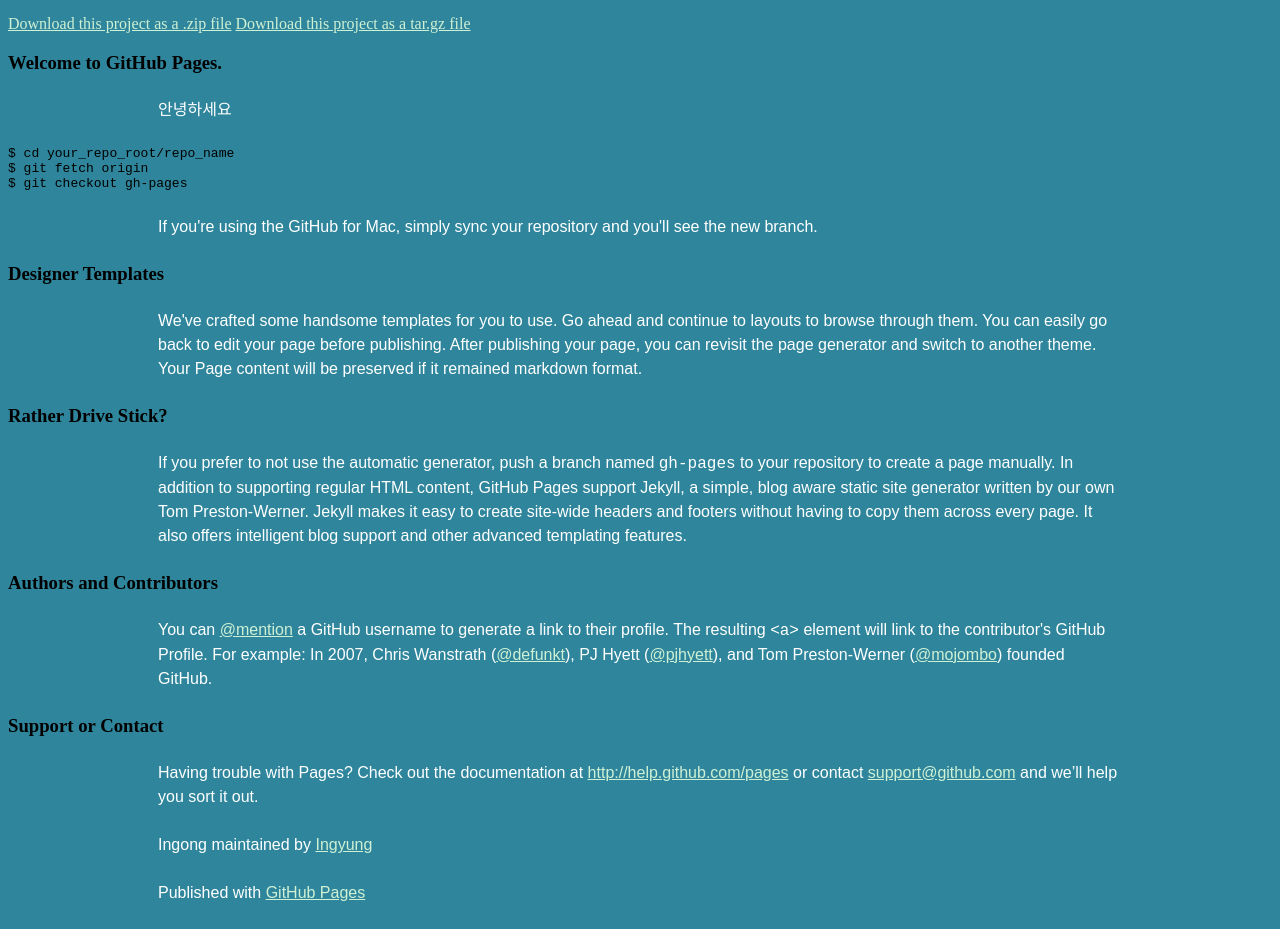
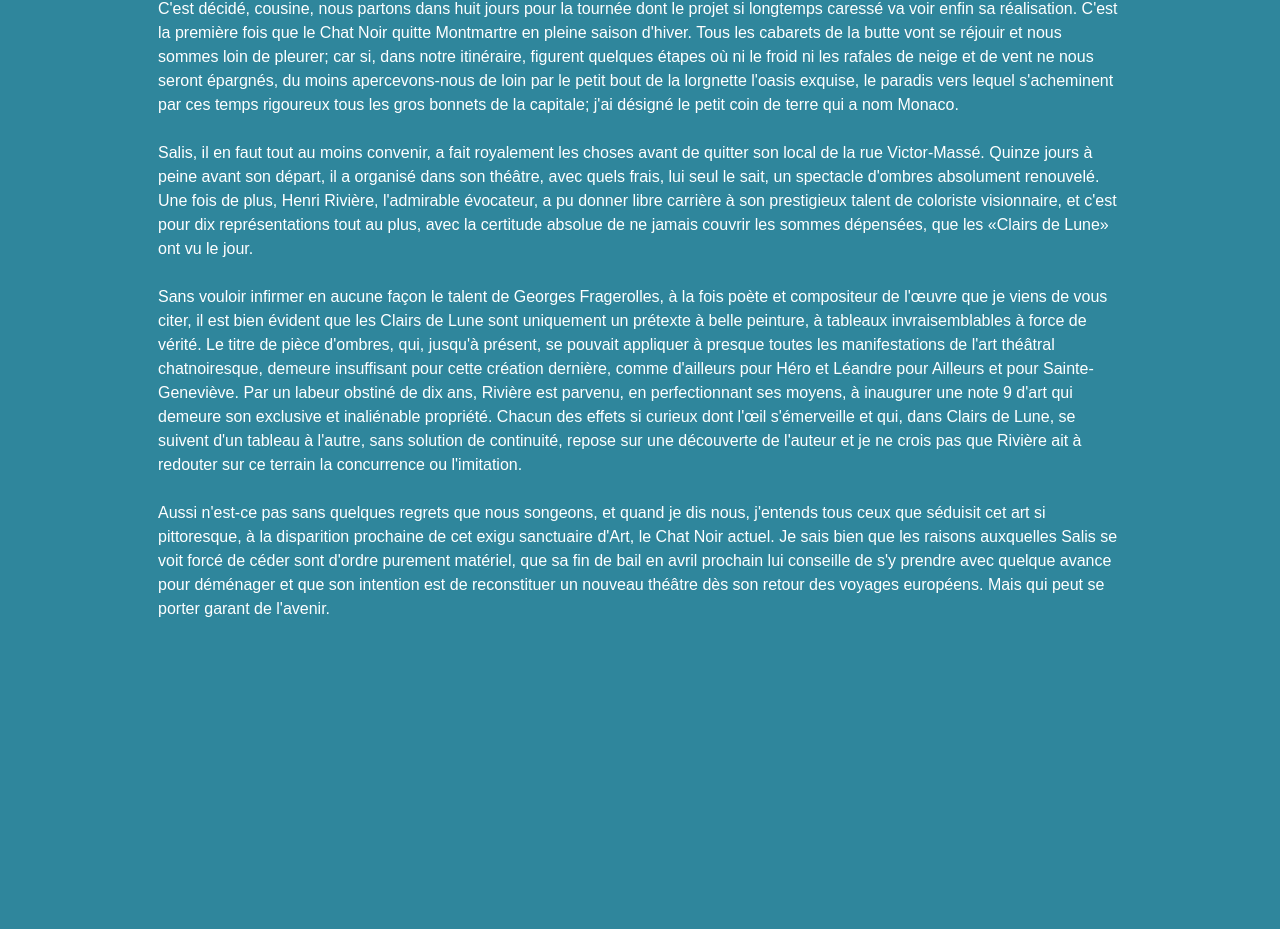
Before and after one commit to Ingyung/ingong, a plain HTML site: page index.html in a window 1280 px wide. Shown: the part 215-1144 px from the top of the page. After the commit the page ends 860 px from the top, so only its background shows below. Drawn offline with Linux system fonts and the light colour scheme; a web font is replaced by a local one.

Commit message:
3차변경
인덱스

```diff
--- a/index.html
+++ b/index.html
@@ -8,71 +8,19 @@
 
     <link rel="stylesheet" type="text/css" media="screen" href="stylesheets/stylesheet.css">
 
-    <title>Ingong</title>
+
   </head>
 
   <body>
+<h1>PRÉFACE</h1>
+<h2>Paris, le 5 janvier 1897.</h2>
+<p>C'est décidé, cousine, nous partons dans huit jours pour la tournée dont le projet si longtemps caressé va voir enfin sa réalisation. C'est la première fois que le Chat Noir quitte Montmartre en pleine saison d'hiver. Tous les cabarets de la butte vont se réjouir et nous sommes loin de pleurer; car si, dans notre itinéraire, figurent quelques étapes où ni le froid ni les rafales de neige et de vent ne nous seront épargnés, du moins apercevons-nous de loin par le petit bout de la lorgnette l'oasis exquise, le paradis vers lequel s'acheminent par ces temps rigoureux tous les gros bonnets de la capitale; j'ai désigné le petit coin de terre qui a nom Monaco.</p>
 
-    <!-- HEADER -->
-    <div id="header_wrap" class="outer">
-        <header class="inner">
-          <a id="forkme_banner" href="https://github.com/Ingyung/ingong">View on GitHub</a>
+<p>Salis, il en faut tout au moins convenir, a fait royalement les choses avant de quitter son local de la rue Victor-Massé. Quinze jours à peine avant son départ, il a organisé dans son théâtre, avec quels frais, lui seul le sait, un spectacle d'ombres absolument renouvelé. Une fois de plus, Henri Rivière, l'admirable évocateur, a pu donner libre carrière à son prestigieux talent de coloriste visionnaire, et c'est pour dix représentations tout au plus, avec la certitude absolue de ne jamais couvrir les sommes dépensées, que les «Clairs de Lune» ont vu le jour.</p>
 
-          <h1 id="project_title">Ingong</h1>
-          <h2 id="project_tagline">930531 강인경</h2>
+<p>Sans vouloir infirmer en aucune façon le talent de Georges Fragerolles, à la fois poète et compositeur de l'œuvre que je viens de vous citer, il est bien évident que les Clairs de Lune sont uniquement un prétexte à belle peinture, à tableaux invraisemblables à force de vérité. Le titre de pièce d'ombres, qui, jusqu'à présent, se pouvait appliquer à presque toutes les manifestations de l'art théâtral chatnoiresque, demeure insuffisant pour cette création dernière, comme d'ailleurs pour Héro et Léandre pour Ailleurs et pour Sainte-Geneviève. Par un labeur obstiné de dix ans, Rivière est parvenu, en perfectionnant ses moyens, à inaugurer une note  9 d'art qui demeure son exclusive et inaliénable propriété. Chacun des effets si curieux dont l'œil s'émerveille et qui, dans Clairs de Lune, se suivent d'un tableau à l'autre, sans solution de continuité, repose sur une découverte de l'auteur et je ne crois pas que Rivière ait à redouter sur ce terrain la concurrence ou l'imitation.</p>
 
-            <section id="downloads">
-              <a class="zip_download_link" href="https://github.com/Ingyung/ingong/zipball/master">Download this project as a .zip file</a>
-              <a class="tar_download_link" href="https://github.com/Ingyung/ingong/tarball/master">Download this project as a tar.gz file</a>
-            </section>
-        </header>
-    </div>
-
-    <!-- MAIN CONTENT -->
-    <div id="main_content_wrap" class="outer">
-      <section id="main_content" class="inner">
-        <h3>
-<a name="welcome-to-github-pages" class="anchor" href="#welcome-to-github-pages"><span class="octicon octicon-link"></span></a>Welcome to GitHub Pages.</h3>
-
-<p>안녕하세요</p>
-
-<pre><code>$ cd your_repo_root/repo_name
-$ git fetch origin
-$ git checkout gh-pages
-</code></pre>
-
-<p>If you're using the GitHub for Mac, simply sync your repository and you'll see the new branch.</p>
-
-<h3>
-<a name="designer-templates" class="anchor" href="#designer-templates"><span class="octicon octicon-link"></span></a>Designer Templates</h3>
-
-<p>We've crafted some handsome templates for you to use. Go ahead and continue to layouts to browse through them. You can easily go back to edit your page before publishing. After publishing your page, you can revisit the page generator and switch to another theme. Your Page content will be preserved if it remained markdown format.</p>
-
-<h3>
-<a name="rather-drive-stick" class="anchor" href="#rather-drive-stick"><span class="octicon octicon-link"></span></a>Rather Drive Stick?</h3>
-
-<p>If you prefer to not use the automatic generator, push a branch named <code>gh-pages</code> to your repository to create a page manually. In addition to supporting regular HTML content, GitHub Pages support Jekyll, a simple, blog aware static site generator written by our own Tom Preston-Werner. Jekyll makes it easy to create site-wide headers and footers without having to copy them across every page. It also offers intelligent blog support and other advanced templating features.</p>
-
-<h3>
-<a name="authors-and-contributors" class="anchor" href="#authors-and-contributors"><span class="octicon octicon-link"></span></a>Authors and Contributors</h3>
-
-<p>You can <a href="https://github.com/blog/821" class="user-mention">@mention</a> a GitHub username to generate a link to their profile. The resulting <code>&lt;a&gt;</code> element will link to the contributor's GitHub Profile. For example: In 2007, Chris Wanstrath (<a href="https://github.com/defunkt" class="user-mention">@defunkt</a>), PJ Hyett (<a href="https://github.com/pjhyett" class="user-mention">@pjhyett</a>), and Tom Preston-Werner (<a href="https://github.com/mojombo" class="user-mention">@mojombo</a>) founded GitHub.</p>
-
-<h3>
-<a name="support-or-contact" class="anchor" href="#support-or-contact"><span class="octicon octicon-link"></span></a>Support or Contact</h3>
-
-<p>Having trouble with Pages? Check out the documentation at <a href="http://help.github.com/pages">http://help.github.com/pages</a> or contact <a href="mailto:support@github.com">support@github.com</a> and we’ll help you sort it out.</p>
-      </section>
-    </div>
-
-    <!-- FOOTER  -->
-    <div id="footer_wrap" class="outer">
-      <footer class="inner">
-        <p class="copyright">Ingong maintained by <a href="https://github.com/Ingyung">Ingyung</a></p>
-        <p>Published with <a href="http://pages.github.com">GitHub Pages</a></p>
-      </footer>
-    </div>
-
+<p>Aussi n'est-ce pas sans quelques regrets que nous songeons, et quand je dis nous, j'entends tous ceux que séduisit cet art si pittoresque, à la disparition prochaine de cet exigu sanctuaire d'Art, le Chat Noir actuel. Je sais bien que les raisons auxquelles Salis se voit forcé de céder sont d'ordre purement matériel, que sa fin de bail en avril prochain lui conseille de s'y prendre avec quelque avance pour déménager et que son intention est de reconstituer un nouveau théâtre dès son retour des voyages européens. Mais qui peut se porter garant de l'avenir.</p>
 
 
   </body>
```
